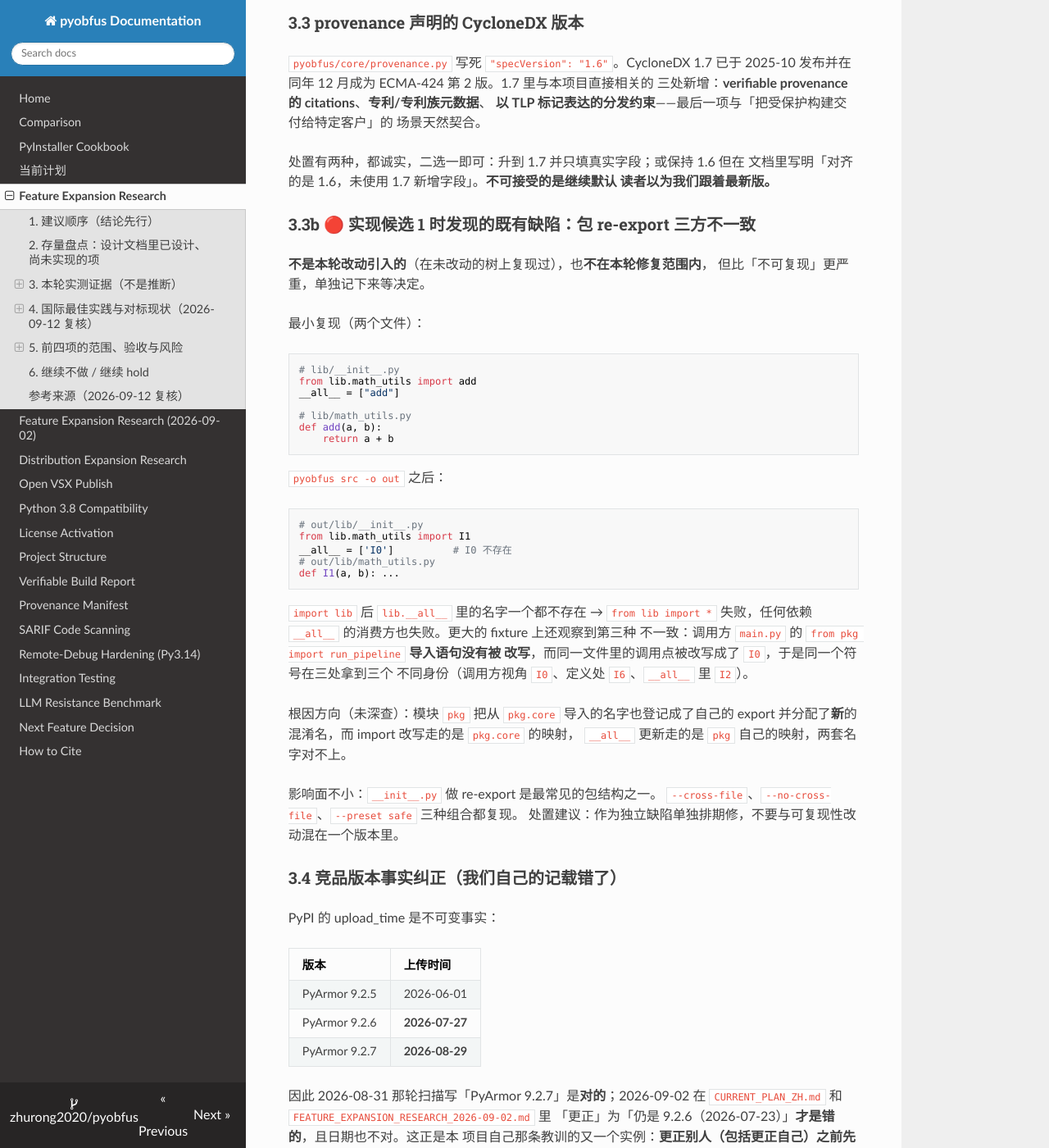
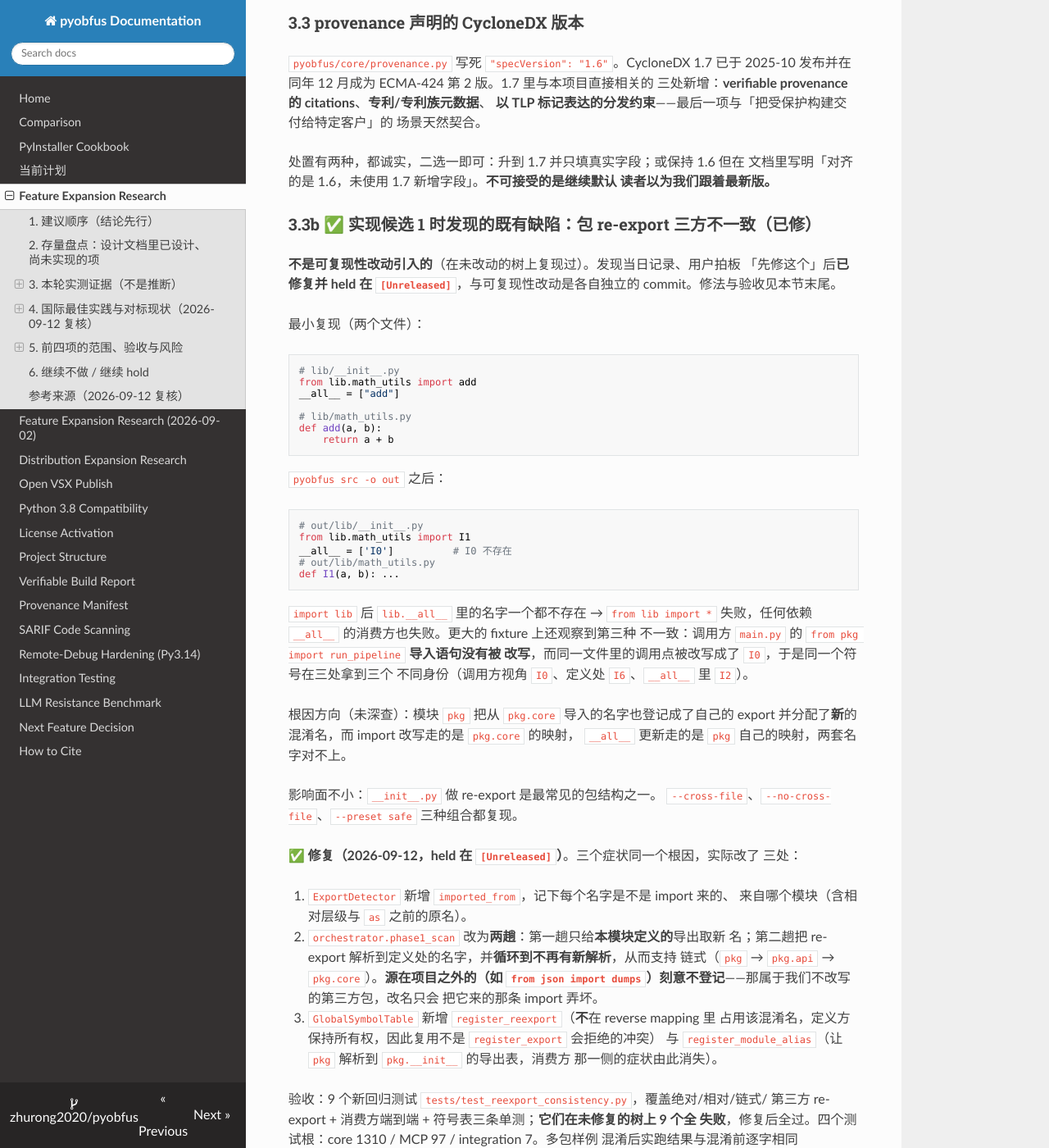
Before and after one commit to zhurong2020/pyobfus, an MkDocs documentation site: the page built from docs/FEATURE_EXPANSION_RESEARCH_2026-09-12.md, in a window 1280 px wide and 1400 px high, scrolled down 3304 px. Shown: the whole window at 82% size. Built offline with MkDocs 1.6.1, drawn with Linux system fonts in a browser that asks for light colours; nearby versions of some CDN libraries; some of the changed text lies outside the part shown.

Commit message:
docs: record the re-export fix where the defect was recorded
Both places that described this as open now describe what was changed and
how it was verified, so neither keeps pointing at work that is done.

Co-Authored-By: Claude Opus 5 <noreply@anthropic.com>

```diff
--- a/docs/FEATURE_EXPANSION_RESEARCH_2026-09-12.md
+++ b/docs/FEATURE_EXPANSION_RESEARCH_2026-09-12.md
@@ -145,10 +145,11 @@ renamed to MCPServer (from mcp.server.mcpserver import MCPServer) ...
 文档里写明「对齐的是 1.6，未使用 1.7 新增字段」。**不可接受的是继续默认
 读者以为我们跟着最新版。**
 
-### 3.3b 🔴 实现候选 1 时发现的既有缺陷：包 re-export 三方不一致
+### 3.3b ✅ 实现候选 1 时发现的既有缺陷：包 re-export 三方不一致（已修）
 
-**不是本轮改动引入的**（在未改动的树上复现过），也**不在本轮修复范围内**，
-但比「不可复现」更严重，单独记下来等决定。
+**不是可复现性改动引入的**（在未改动的树上复现过）。发现当日记录、用户拍板
+「先修这个」后**已修复并 held 在 `[Unreleased]`**，与可复现性改动是各自独立的
+commit。修法与验收见本节末尾。
 
 最小复现（两个文件）：
 
@@ -184,7 +185,26 @@ export 并分配了**新**的混淆名，而 import 改写走的是 `pkg.core`
 
 影响面不小：`__init__.py` 做 re-export 是最常见的包结构之一。
 `--cross-file`、`--no-cross-file`、`--preset safe` 三种组合都复现。
-处置建议：作为独立缺陷单独排期修，不要与可复现性改动混在一个版本里。
+
+**✅ 修复（2026-09-12，held 在 `[Unreleased]`）**。三个症状同一个根因，实际改了
+三处：
+
+1. `ExportDetector` 新增 `imported_from`，记下每个名字是不是 import 来的、
+   来自哪个模块（含相对层级与 `as` 之前的原名）。
+2. `orchestrator.phase1_scan` 改为**两趟**：第一趟只给**本模块定义的**导出取新
+   名；第二趟把 re-export 解析到定义处的名字，并**循环到不再有新解析**，从而支持
+   链式（`pkg` → `pkg.api` → `pkg.core`）。**源在项目之外的（如
+   `from json import dumps`）刻意不登记**——那属于我们不改写的第三方包，改名只会
+   把它来的那条 import 弄坏。
+3. `GlobalSymbolTable` 新增 `register_reexport`（**不**在 reverse mapping 里
+   占用该混淆名，定义方保持所有权，因此复用不是 `register_export` 会拒绝的冲突）
+   与 `register_module_alias`（让 `pkg` 解析到 `pkg.__init__` 的导出表，消费方
+   那一侧的症状由此消失）。
+
+验收：9 个新回归测试 `tests/test_reexport_consistency.py`，覆盖绝对/相对/链式/
+第三方 re-export + 消费方端到端 + 符号表三条单测；**它们在未修复的树上 9 个全
+失败**，修复后全过。四个测试根：core 1310 / MCP 97 / integration 7。多包样例
+混淆后实跑结果与混淆前逐字相同（`18.0`）。
 
 ### 3.4 竞品版本事实纠正（我们自己的记载错了）
 
```
Also changed, not shown: CHANGELOG.md (+20 -0 lines), README.md (+1 -0 lines), docs/CURRENT_PLAN_ZH.md (+4 -2 lines).
